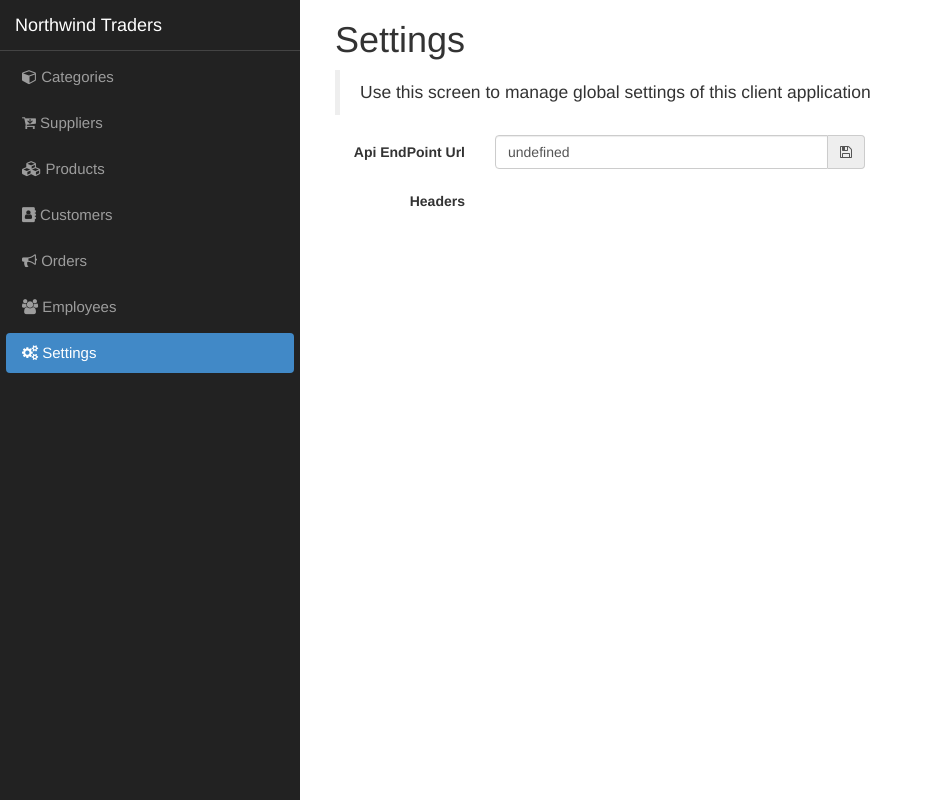
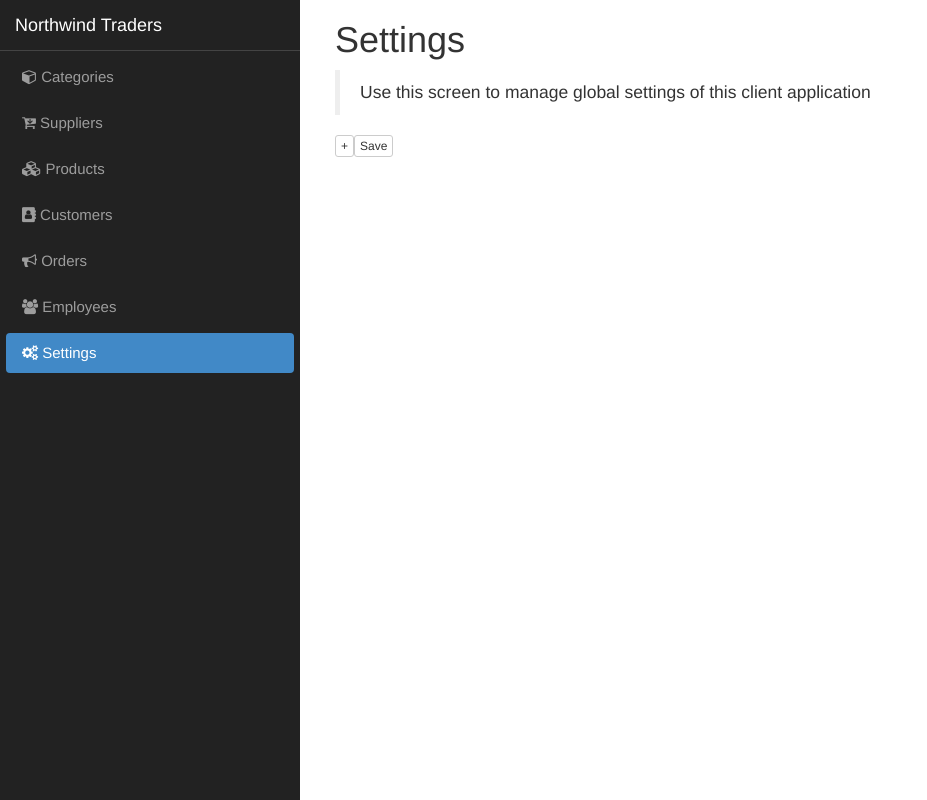
Before and after one commit to AzureSuperpowers/UI, an Angular app: page /setting in a window 1280 px wide. Shown: the whole page, without its empty margins (0-927 px from the left). Built offline with nearby package versions, Linux system fonts and the light colour scheme.

Commit message:
updating settings component

```diff
--- a/src/app/app.module.ts
+++ b/src/app/app.module.ts
@@ -1,5 +1,6 @@
 import { BrowserModule } from '@angular/platform-browser';
 import { NgModule } from '@angular/core';
+import { FormsModule } from '@angular/forms';
 import { AlertModule } from 'ngx-bootstrap';
 import { RouterModule } from '@angular/router';
 import { HttpModule, RequestOptions } from '@angular/http';
@@ -37,6 +38,7 @@
   imports: [
     BrowserModule,
     HttpModule,
+    FormsModule,
     RouterModule.forRoot([
       { path: '', redirectTo: 'home', pathMatch: 'full' },
       { path: 'home', component: HomeComponent },
--- a/src/app/components/setting/setting.component.html
+++ b/src/app/components/setting/setting.component.html
@@ -4,37 +4,42 @@
     Use this screen to manage global settings of this client application
   </p>
 </blockquote>
-<div class="form form-horizontal">
+
+<a class="btn btn-default btn-xs" (click)="settingService.settings.push({})">+</a>
+<a class="btn btn-default btn-xs" (click)="save()">Save</a>
+
+<div class="form form-horizontal" *ngFor="let s of settingService.settings">
+  <div class="form-group">
+    <label class="control-label col-md-2">Name</label>
+    <div class="col-md-5">
+      <input class="form-control" [(ngModel)]="s.name" #name />
+    </div>
+  </div>
   <div class="form-group">
     <label class="control-label col-md-2">Api EndPoint Url</label>
     <div class="col-md-5">
-      <div class="input-group">
-        <input class="form-control" [value]="settingService.setting.endPointUrl" #endPoint />
-        <a class="input-group-addon btn btn-default" (click)="settingService.setEndPoint(endPoint.value)">
-          <i class="fa fa-floppy-o" aria-hidden="true"></i></a>
-      </div>
+      <input class="form-control" [(ngModel)]="s.endPointUrl" #endPoint />
     </div>
   </div>
   <div class="form-group">
-    <label class="control-label col-md-2">Headers</label>
+    <label class="control-label col-md-2">Headers
+        <a class="btn btn-default btn-xs" (click)="s.headers.push({})">+</a>
+    </label>
     <div class="col-md-10">
-      <div class="row" *ngFor="let header of settingService.setting.headers">
+      <div class="row" *ngFor="let header of s.headers">
         <div class="col-md-2">
           <div class="input-group">
-            <input class="form-control" [value]="header.key" #headerKey /><a class="input-group-addon btn btn-danger" (click)="settingService.setHeader(headerKey.value,undefined)">
+            <input class="form-control" [(ngModel)]="header.key" #headerKey />
+            <a class="input-group-addon btn btn-danger" (click)="s.headers.splice(s.headers.indexOf(header),1)">
             <i class="fa fa-trash" aria-hidden="true"></i>
           </a>
           </div>
         </div>
         <div class="col-md-3">
-          <div class="input-group">
-            <input class="form-control" [value]="header.value" #headerValue />
-            <a class="input-group-addon btn btn-default" (click)="settingService.setHeader(headerKey.value,headerValue.value)">
-            <i class="fa fa-floppy-o" aria-hidden="true"></i>
-          </a>
-          </div>
+          <input class="form-control" [(ngModel)]="header.value" #headerValue />
         </div>
       </div>
     </div>
   </div>
+  <hr/>
 </div>
--- a/src/app/components/setting/setting.component.ts
+++ b/src/app/components/setting/setting.component.ts
@@ -8,11 +8,22 @@
 })
 export class SettingComponent implements OnInit {
 
+  public settings: any;
+
   constructor(
     public settingService: SettingService
   ) { }
 
   ngOnInit() {
+    this.settingService.settingChange.subscribe(
+      item => {
+        console.log(item);
+        this.settings = item;
+      }
+    )
   }
 
+  save() {
+    this.settingService.setSetting(this.settings);
+  }
 }
--- a/src/app/my-options.ts
+++ b/src/app/my-options.ts
@@ -18,8 +18,9 @@
 
   setHeader() {
     this.headers = new Headers();
-    this.settingService.setting.headers.forEach(h => {
-      this.headers.append(h.key, h.value);
-    });
+    console.log(this);
+    // this.settingService.settings.headers.forEach(h => {
+    //   this.headers.append(h.key, h.value);
+    // });
   }
 }
--- a/src/app/services/api/api.service.ts
+++ b/src/app/services/api/api.service.ts
@@ -18,7 +18,7 @@
   ) { }
 
   getAll(): Observable<T[]> {
-    return this.http.get(`${this.settingService.setting.endPointUrl}${this.endPoint}`, )
+    return this.http.get(`${this.settingService.settings[this.endPoint].endPointUrl}`, )
       .map((response: Response) => response.json());
   }
 }
--- a/src/app/services/setting/setting.service.ts
+++ b/src/app/services/setting/setting.service.ts
@@ -6,45 +6,46 @@
 export class SettingService {
 
   private settingKey: string = 'nwt_settings';
-  setting: Setting = <Setting>{};
-  settingChange = new BehaviorSubject<Setting>(null);
+  settings: {};
+  settingChange = new BehaviorSubject<any>(null);
 
   constructor() {
-    let setting = <Setting>JSON.parse(localStorage.getItem(this.settingKey));
-    if (setting) this.setSetting(setting);
+    let settings = JSON.parse(localStorage.getItem(this.settingKey));
+    console.log(settings);
+    if (settings) this.setSetting(settings);
   }
 
-  setSetting(setting: Setting) {
-    this.setting = setting;
-    if (this.setting == null) {
+  setSetting(settings: any) {
+    this.settings = settings;
+    if (this.settings == null) {
       localStorage.removeItem(this.settingKey);
     } else {
-      localStorage.setItem(this.settingKey, JSON.stringify(setting));
+      localStorage.setItem(this.settingKey, JSON.stringify(settings));
     }
-    this.settingChange.next(this.setting);
+    this.settingChange.next(this.settings);
   }
 
-  setEndPoint(endPoint: string) {
-    this.setting.endPointUrl = endPoint;
-    this.setSetting(this.setting);
+  setEndPoint(name: string, endPoint: string) {
+    this.settings[name].endPointUrl = endPoint;
+    this.setSetting(this.settings);
   }
 
-  setHeader(key: string, value: string) {
-    let result = this.setting.headers.filter((h: any) => { return h.key == key });
+  setHeader(name:string, key: string, value: string) {
+    let result = this.settings[name].headers.filter((h: any) => { return h.key == key });
     let header: any = { key: key, value: value };
     if (result.length > 0) {
       header = result[0];
       //delete
       if (!!!value) {
-        let index = this.setting.headers.indexOf(header);
-        this.setting.headers.splice(index, 1);
+        let index = this.settings[name].headers.indexOf(header);
+        this.settings[name].headers.splice(index, 1);
       } else {
         header.key = key;
         header.value = value;
       }
     } else {
-      this.setting.headers.push(header);
+      this.settings[name].headers.push(header);
     }
-    this.setSetting(this.setting);
+    this.setSetting(this.settings);
   }
 }
```
